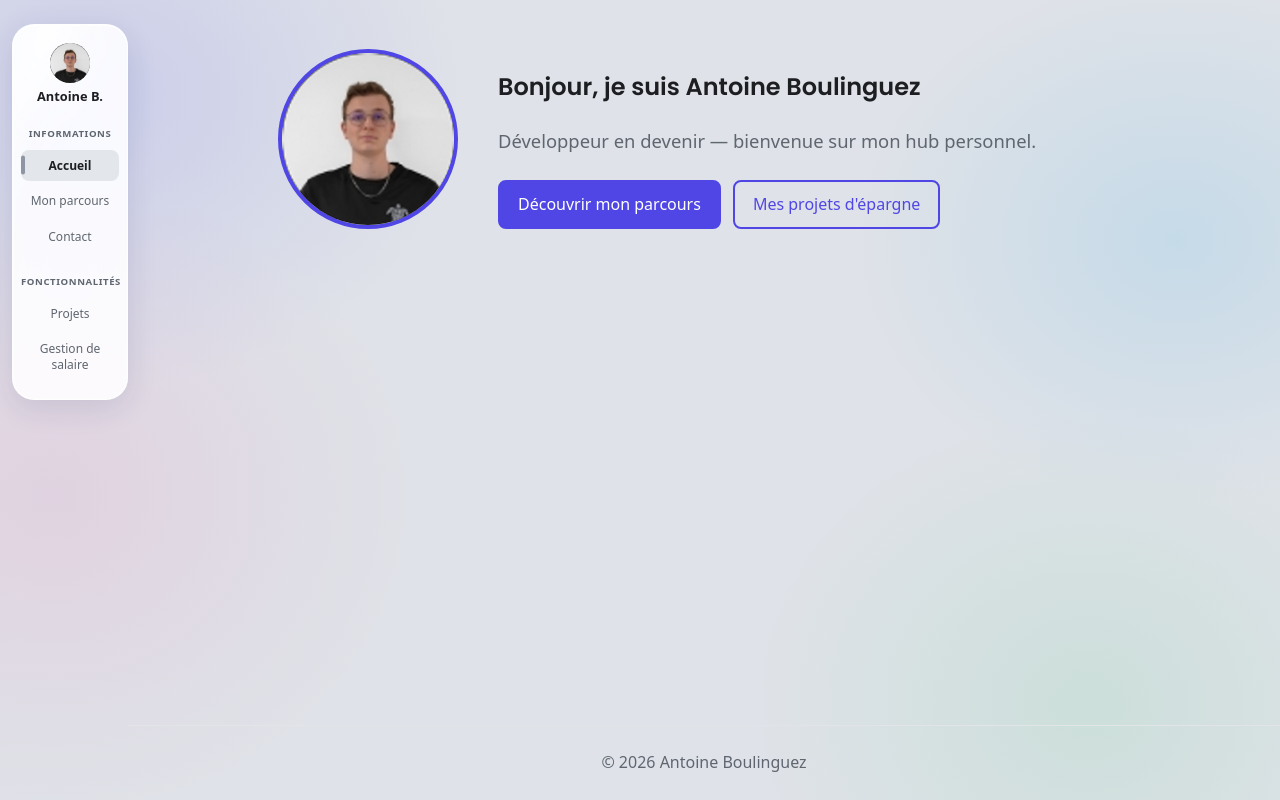
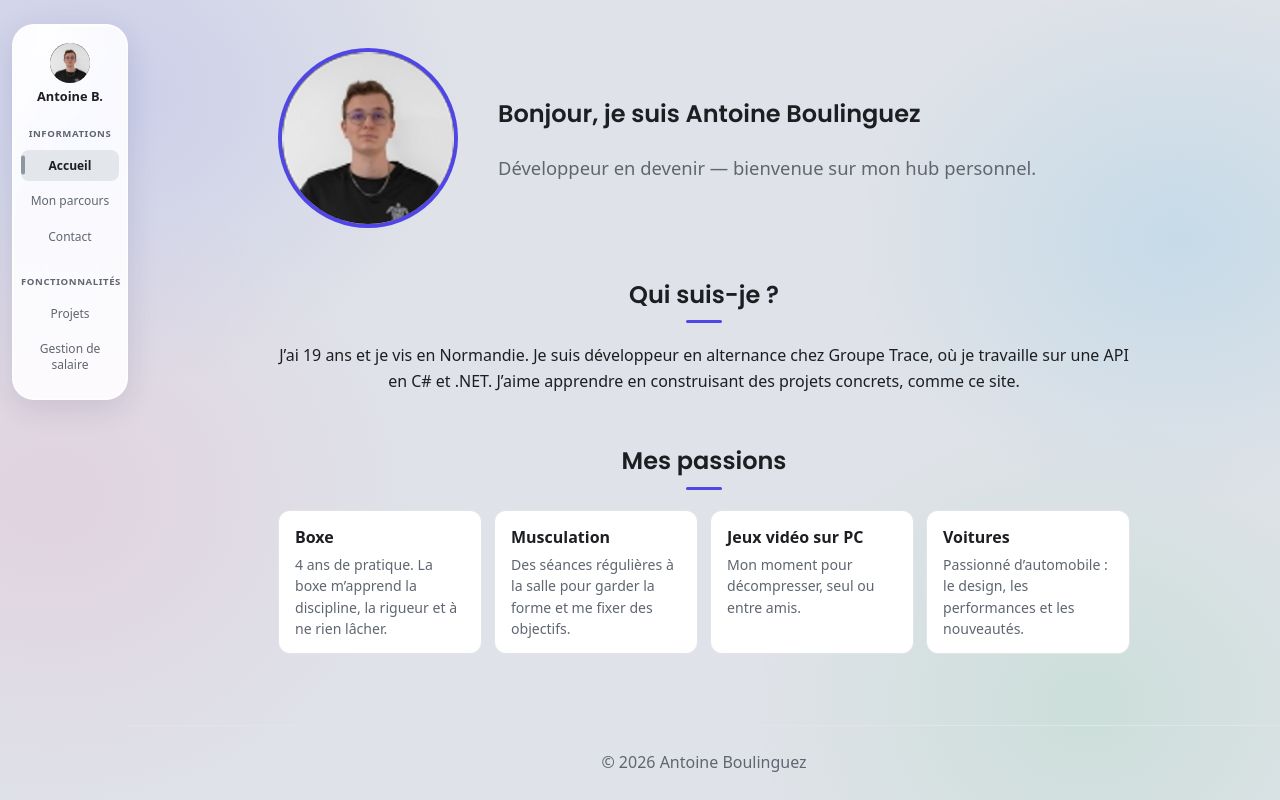
Before and after one commit to aboulinguez05-hue/hub-perso, a React (Vite) app in the folder client/: page / in a window 1280 px wide. Built offline with nearby package versions, Linux system fonts and the light colour scheme.

Commit message:
Accueil : sections Qui suis-je et Mes passions, sans les boutons
Co-Authored-By: Claude Opus 5.5 <noreply@anthropic.com>

```diff
--- a/client/src/App.css
+++ b/client/src/App.css
@@ -293,13 +293,6 @@
   color: var(--texte-doux);
 }
 
-.actions {
-  display: flex;
-  flex-wrap: wrap;
-  gap: 12px;
-  margin-top: 24px;
-}
-
 .btn {
   padding: 10px 18px;
   border: 2px solid var(--accent);
@@ -443,6 +436,49 @@
   display: flex;
   flex-wrap: wrap;
   gap: 8px;
+}
+
+/* ---------- Accueil : « Qui suis-je ? » et « Mes passions » ---------- */
+.section-accueil {
+  margin-top: 48px;
+}
+
+/* Grille de cartes : autant de colonnes que la largeur le permet */
+.grille-passions {
+  list-style: none;
+  margin: 0;
+  padding: 0;
+  display: grid;
+  grid-template-columns: repeat(auto-fill, minmax(190px, 1fr));
+  gap: 12px;
+}
+
+/* Petite carte blanche ; ombre légère au survol, comme les blocs de la frise */
+.carte-passion {
+  display: flex;
+  flex-direction: column;
+  gap: 4px;
+  padding: 14px 16px;
+  border: 1px solid var(--bordure);
+  border-radius: 12px;
+  background: var(--fond-carte);
+  transition: box-shadow 0.2s;
+  animation: fondu 0.3s ease-out both;
+  animation-delay: calc(var(--rang) * 60ms);
+}
+
+.carte-passion:hover {
+  box-shadow: 0 6px 18px rgba(30, 35, 60, 0.12);
+}
+
+.carte-passion .detail {
+  font-size: 0.88rem;
+}
+
+@media (prefers-reduced-motion: reduce) {
+  .carte-passion {
+    animation: none;
+  }
 }
 
 /* ---------- Titres centrés (page « Mon parcours ») ---------- */
--- a/client/src/App.jsx
+++ b/client/src/App.jsx
@@ -45,7 +45,7 @@ function App() {
         <main className="contenu">
           {/* La clé change avec l'onglet : React recrée ce bloc, ce qui relance l'effet de fondu */}
           <div key={ongletActif} className="apparition">
-            {ongletActif === 'accueil' && <Accueil onChange={changerOnglet} />}
+            {ongletActif === 'accueil' && <Accueil />}
             {ongletActif === 'apropos' && <APropos />}
             {ongletActif === 'projets' && <Projets />}
             {ongletActif === 'salaire' && <Salaire />}
--- a/client/src/pages/Accueil.jsx
+++ b/client/src/pages/Accueil.jsx
@@ -1,27 +1,59 @@
 import photo from '../assets/photo.jpg'
 
-function Accueil({ onChange }) {
+// Mes passions, affichées en cartes sous « Qui suis-je »
+const PASSIONS = [
+  {
+    titre: 'Boxe',
+    texte: '4 ans de pratique. La boxe m’apprend la discipline, la rigueur et à ne rien lâcher.',
+  },
+  {
+    titre: 'Musculation',
+    texte: 'Des séances régulières à la salle pour garder la forme et me fixer des objectifs.',
+  },
+  {
+    titre: 'Jeux vidéo sur PC',
+    texte: 'Mon moment pour décompresser, seul ou entre amis.',
+  },
+  {
+    titre: 'Voitures',
+    texte: 'Passionné d’automobile : le design, les performances et les nouveautés.',
+  },
+]
+
+function Accueil() {
   return (
-    <section className="hero">
-      <img src={photo} alt="Photo d'Antoine Boulinguez" className="photo" />
+    <>
+      <section className="hero">
+        <img src={photo} alt="Photo d'Antoine Boulinguez" className="photo" />
 
-      <div>
-        <h1>Bonjour, je suis Antoine Boulinguez</h1>
-        <p className="sous-titre">
-          {/* TODO : remplace par une phrase qui te décrit */}
-          Développeur en devenir — bienvenue sur mon hub personnel.
+        <div>
+          <h1>Bonjour, je suis Antoine Boulinguez</h1>
+          <p className="sous-titre">Développeur en devenir — bienvenue sur mon hub personnel.</p>
+        </div>
+      </section>
+
+      <section className="section-accueil">
+        <h2 className="titre-centre">Qui suis-je ?</h2>
+        <p className="intro-centree">
+          J’ai 19 ans et je vis en Normandie. Je suis développeur en alternance chez Groupe Trace,
+          où je travaille sur une API en C# et .NET. J’aime apprendre en construisant des projets
+          concrets, comme ce site.
         </p>
+      </section>
 
-        <div className="actions">
-          <button type="button" className="btn" onClick={() => onChange('apropos')}>
-            Découvrir mon parcours
-          </button>
-          <button type="button" className="btn btn-secondaire" onClick={() => onChange('projets')}>
-            Mes projets d'épargne
-          </button>
-        </div>
-      </div>
-    </section>
+      <section className="section-accueil">
+        <h2 className="titre-centre">Mes passions</h2>
+        <ul className="grille-passions">
+          {PASSIONS.map((passion, index) => (
+            // --rang décale l'apparition de chaque carte (effet cascade, comme la frise)
+            <li key={passion.titre} className="carte-passion" style={{ '--rang': index }}>
+              <strong>{passion.titre}</strong>
+              <span className="detail">{passion.texte}</span>
+            </li>
+          ))}
+        </ul>
+      </section>
+    </>
   )
 }
 
```
